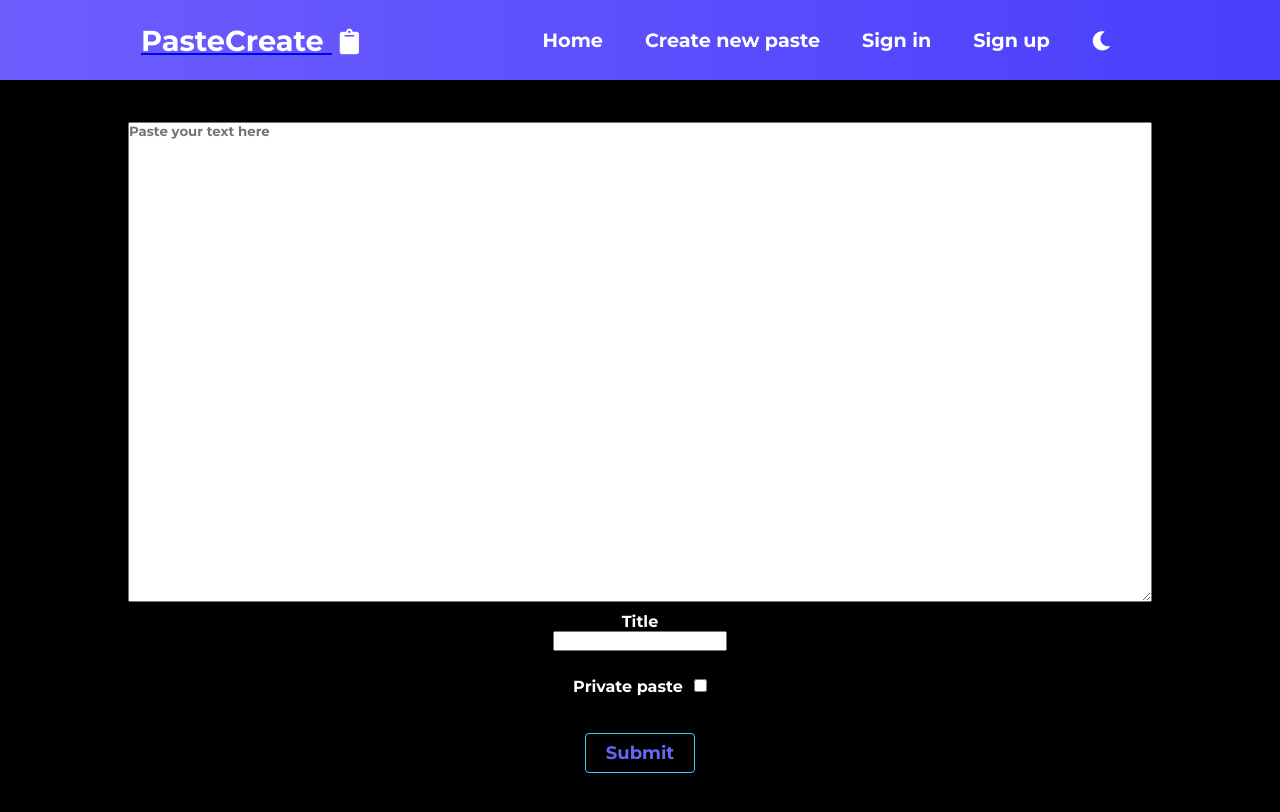
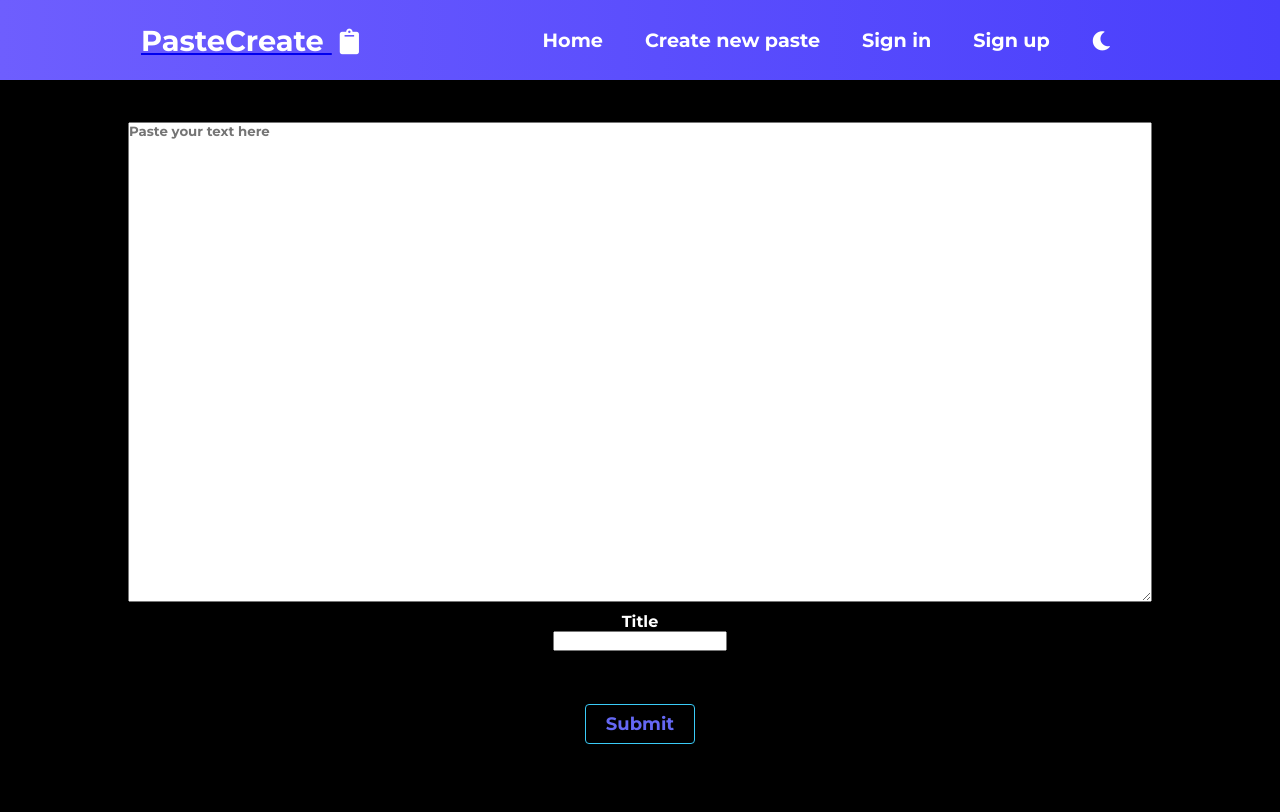
Before and after one commit to Atharva21/PasteCreate, a React (Create React App) app in the folder client/: page /new in a window 1280 px wide. Shown: the top 812 px of the page. Built offline with nearby package versions, Linux system fonts and the light colour scheme.

Commit message:
show private paste button only for logged in user

```diff
--- a/client/src/components/Navbar.jsx
+++ b/client/src/components/Navbar.jsx
@@ -76,7 +76,7 @@ const Header = ({ isSignedIn, setIsSignedIn }) => {
                 <Route path="/home" component={HomePage}>
                 </Route>
                 <Route path="/new">
-                    <NewPaste />
+                    <NewPaste isSignedIn={isSignedIn} />
                 </Route>
                 <Route exact={true} path="/" component={HomePage}>
                 </Route>
--- a/client/src/components/NewPaste.jsx
+++ b/client/src/components/NewPaste.jsx
@@ -3,7 +3,7 @@ import { Button } from "./Button";
 import React from "react";
 import axios from "axios";
 import swal from 'sweetalert';
-const NewPaste = () => {
+const NewPaste = ({ isSignedIn }) => {
     const [isPrivate, setIsPrivate] = React.useState(false);
     const [inputFields, setInputFields] = React.useState({});
     const handlePrivateCheckBox = (e) => {
@@ -29,10 +29,8 @@ const NewPaste = () => {
                     headers: { 'Authorization': 'Bearer ' + localStorage.getItem('token') }
                 });
             if (result.status === 200) {
-                swal("Your paste is saved", "", "success");
+                swal(result.data, "", "success");
                 setInputFields({});
-            } else {
-                console.log(result.data)
             }
         } catch (err) {
             console.log(err);
@@ -54,10 +52,10 @@ const NewPaste = () => {
                 <textarea placeholder="Paste your text here" id="text-paste-area" name="paste" onChange={(e) => handleChangeInputField(e)} />
                 <label htmlFor="title">Title</label>
                 <input type="text" name="title" id="title" onChange={(e) => handleChangeInputField(e)} />
-                <div className='private-paste-checkbox-container'>
+                {isSignedIn && <div className='private-paste-checkbox-container'>
                     <label htmlFor="private">Private paste</label>
                     <input type="checkbox" name="private" id="private" onChange={handlePrivateCheckBox} defaultChecked={isPrivate} />
-                </div>
+                </div>}
                 <div className='submit-btn-paste'>
                     <Button text="Submit" buttonStyle='btn--outline' />
                 </div>
```
